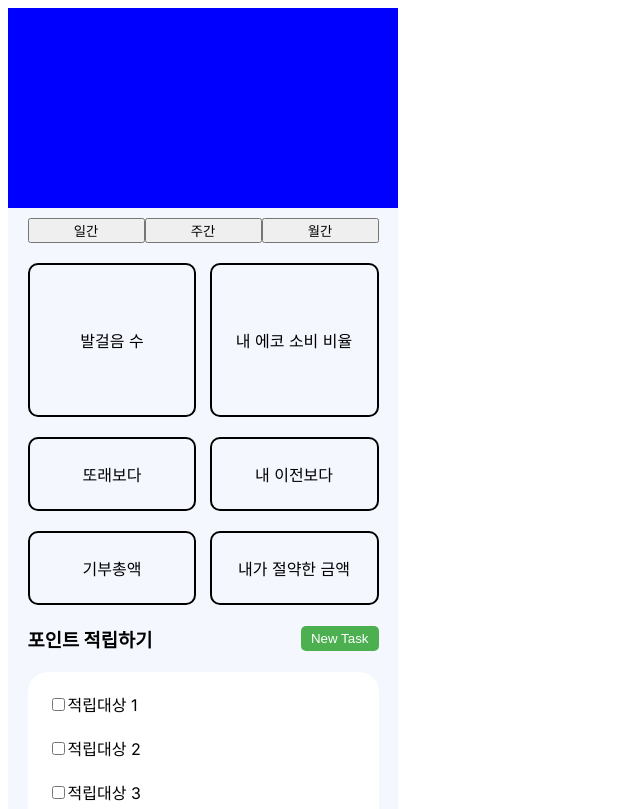
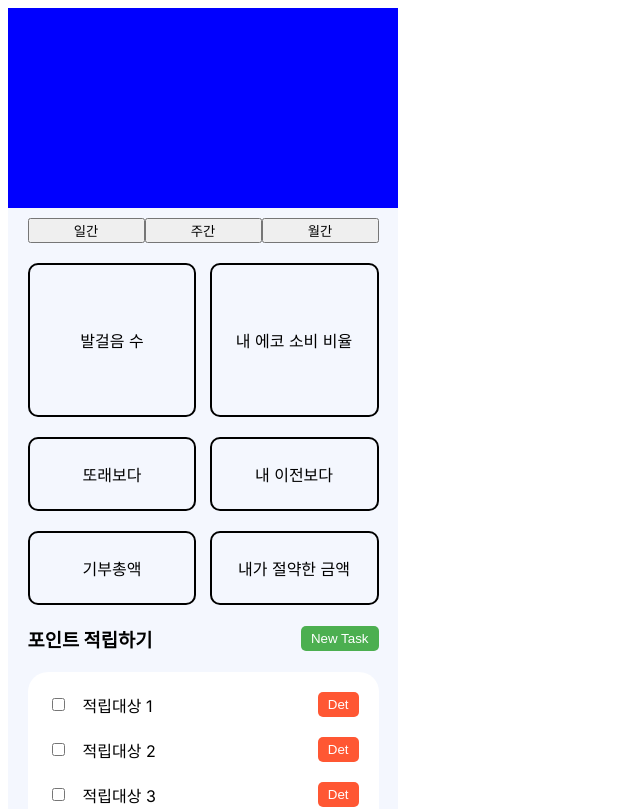
Before and after one commit to sel-f1veguys/sel-f1veguys, a Next.js app in the folder frontend/sel-frontend/: page /analytics in a window 1280 px wide. Shown: the top 809 px of the page, without its empty margins (0-640 px from the left). Built offline with nearby package versions, Linux system fonts and the light colour scheme.

Commit message:
style : fundamental style of js is finished

```diff
--- a/frontend/sel-frontend/app/analytics/page.jsx
+++ b/frontend/sel-frontend/app/analytics/page.jsx
@@ -1,9 +1,8 @@
-'use client'
+"use client";
 
 import React, { useState } from "react";
 
 const Analytics = () => {
-
   const [todoItems, setTodoItems] = useState([
     { id: 1, text: "적립대상 1", completed: false },
     { id: 2, text: "적립대상 2", completed: false },
@@ -73,13 +72,10 @@ const Analytics = () => {
                   checked={item.completed}
                   onChange={() => toggleTodo(item.id)}
                 />
-                <label
-                  style={{
-                    textDecoration: item.completed ? "line-through" : "none",
-                  }}
-                >
-                  {item.text}
-                </label>
+                <div style={styles.insideOfItem}>
+                  <label style={styles.itemText}>{item.text}</label>
+                  <button style={styles.detButton}>Det</button>
+                </div>
               </div>
             ))}
           </div>
@@ -200,22 +196,44 @@ const styles = {
   },
 
   pointEarningList: {
-    paddingTop:"10px",
+    paddingTop: "10px",
     background: "white",
     display: "flex",
     flexDirection: "column",
-    borderRadius :"20px",
+    borderRadius: "20px",
   },
 
   pointEarningItem: {
-    margin : "10px 20px 10px 20px",
+    margin: "10px 20px",
     display: "flex",
     alignItems: "center",
     marginBottom: "10px",
   },
 
+  insideOfItem: {
+    display: "flex",
+    justifyContent: "space-between",
+    alignItems: "center",
+    width: "100%", // Full width of the container
+    marginLeft: "15px", // Space between checkbox and text
+  },
+
+  itemText: {
+    flexGrow: 1, // Makes the text take up remaining space
+  },
+
   centerContent: {
     textAlign: "center",
+  },
+
+  detButton: {
+    padding: "5px 10px",
+    backgroundColor: "#FF5733",
+    color: "white",
+    border: "none",
+    borderRadius: "5px",
+    cursor: "pointer",
+    marginLeft: "10px", // Space between text and Det button
   },
 };
 
```
